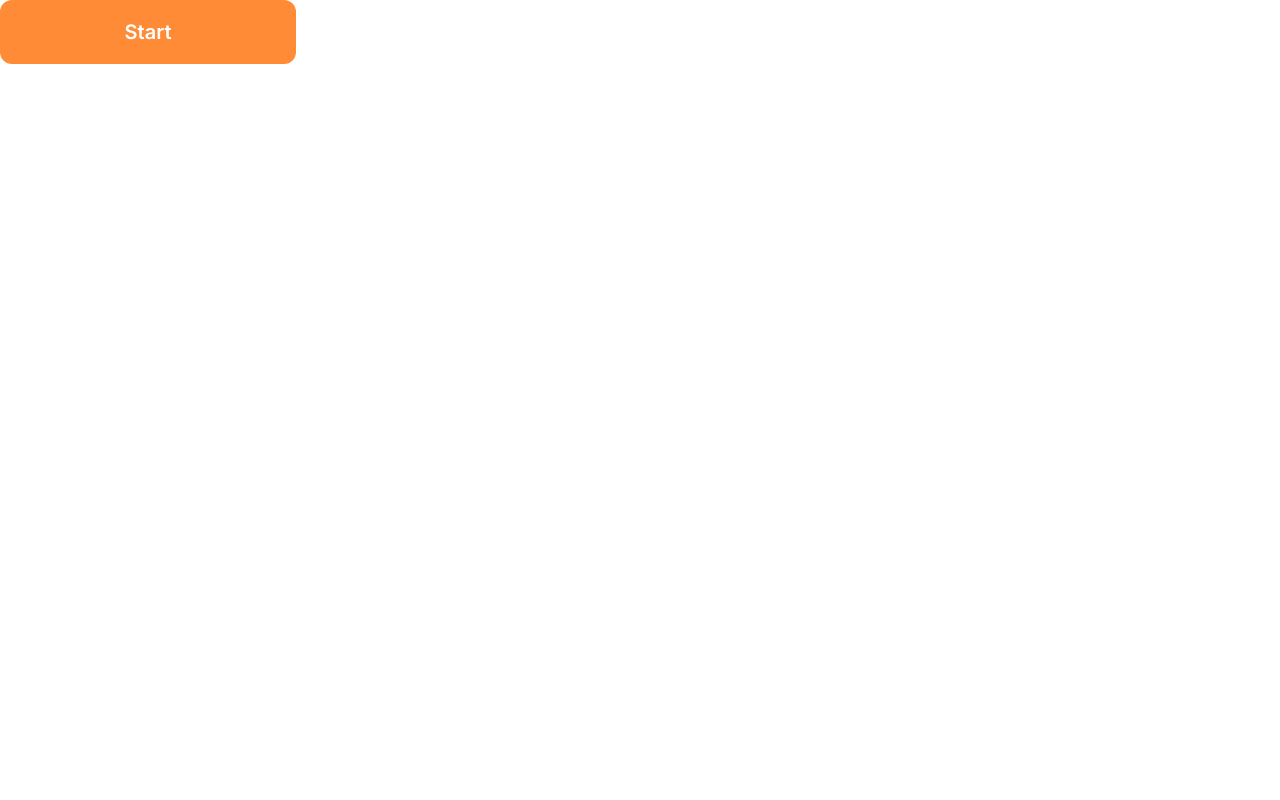
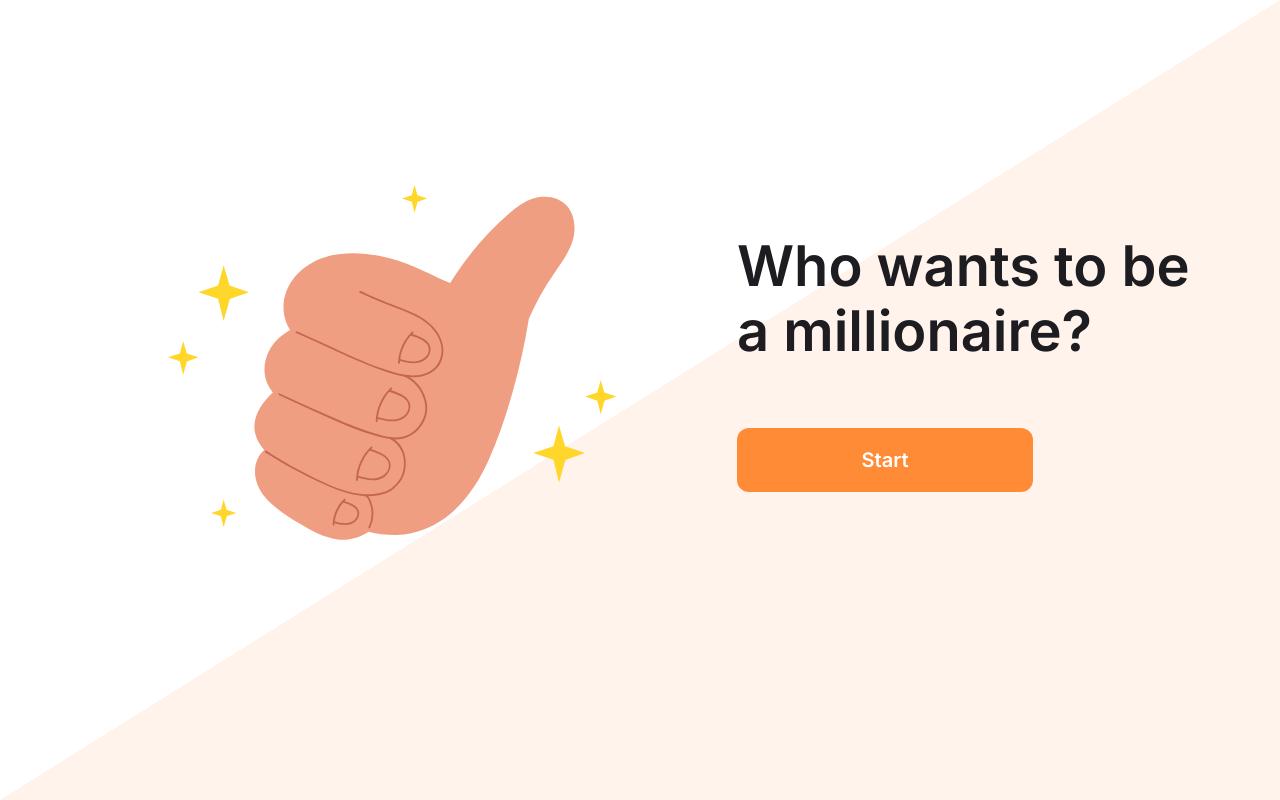
Before and after one commit to edvein-rin/who-wants-to-be-a-millionaire, a Next.js app: page / in a window 1280 px wide. Built offline with nearby package versions, Linux system fonts and the light colour scheme.

Commit message:
feat: style game start stage

```diff
--- a/src/modules/game/ui/GameStartStage/index.tsx
+++ b/src/modules/game/ui/GameStartStage/index.tsx
@@ -1,6 +1,8 @@
 import classNames from "classnames";
 
-import { Button } from "@/modules/shared";
+import { Button, Image, Text } from "@/modules/shared";
+
+import styles from "./styles.module.css";
 
 export type GameStartStageProps = {
   onStart: () => void;
@@ -8,7 +10,18 @@ export type GameStartStageProps = {
 };
 
 export const GameStartStage = ({ className, onStart }: GameStartStageProps) => (
-  <div className={classNames(className)}>
-    <Button onClick={onStart}>Start</Button>
+  <div className={classNames(styles.root, className)}>
+    <div className={styles.imageWrapperWrapper}>
+      <div className={styles.imageWrapper}>
+        <Image alt="thumb-up" src="/thumb-up.svg" fill />
+      </div>
+    </div>
+    <div className={styles.cta}>
+      <Text className={styles.ctaTitle} variant="h1">
+        Who wants to be
+        <br />a millionaire?
+      </Text>
+      <Button onClick={onStart}>Start</Button>
+    </div>
   </div>
 );
--- /dev/null
+++ b/src/modules/game/ui/GameStartStage/styles.module.css
@@ -0,0 +1,82 @@
+.root {
+  display: flex;
+  flex-direction: column;
+  align-items: center;
+  gap: 24px;
+
+  padding: 0 16px 48px 16px;
+  width: 100%;
+  height: 100%;
+
+  background: linear-gradient(
+    to bottom right,
+    var(--white-100) 0%,
+    var(--white-100) 50%,
+    var(--orange-5) 50%,
+    var(--orange-5) 100%
+  );
+}
+
+.imageWrapperWrapper {
+  display: flex;
+  align-items: end;
+
+  flex-grow: 1;
+  padding: 18px 45px;
+}
+
+.imageWrapper {
+  position: relative;
+  min-width: 196px;
+  min-height: 155px;
+  aspect-ratio: 196 / 155;
+  width: 61.5dvw;
+  max-height: 356px;
+  max-width: 451px;
+}
+
+.cta {
+  display: flex;
+  flex-direction: column;
+  align-items: center;
+  flex-grow: 1;
+}
+
+.ctaTitle {
+  flex-grow: 1;
+  text-align: center;
+}
+
+@media (min-width: 1280px) {
+  .root {
+    flex-direction: row;
+    align-items: center;
+    justify-content: center;
+
+    padding: 0 80px 75px 80px;
+    gap: 32px;
+  }
+
+  .imageWrapperWrapper {
+    flex-grow: 0;
+    padding: 5px 87px;
+  }
+
+  .imageWrapper {
+    width: 451px;
+    height: 356px;
+    max-width: 451px;
+    max-height: 356px;
+  }
+
+  .cta {
+    flex-grow: 0;
+    align-items: start;
+    gap: 64px;
+    width: 624px;
+  }
+
+  .ctaTitle {
+    text-align: left;
+  }
+}
```
Also changed, not shown: public/thumb-up.svg (added).
